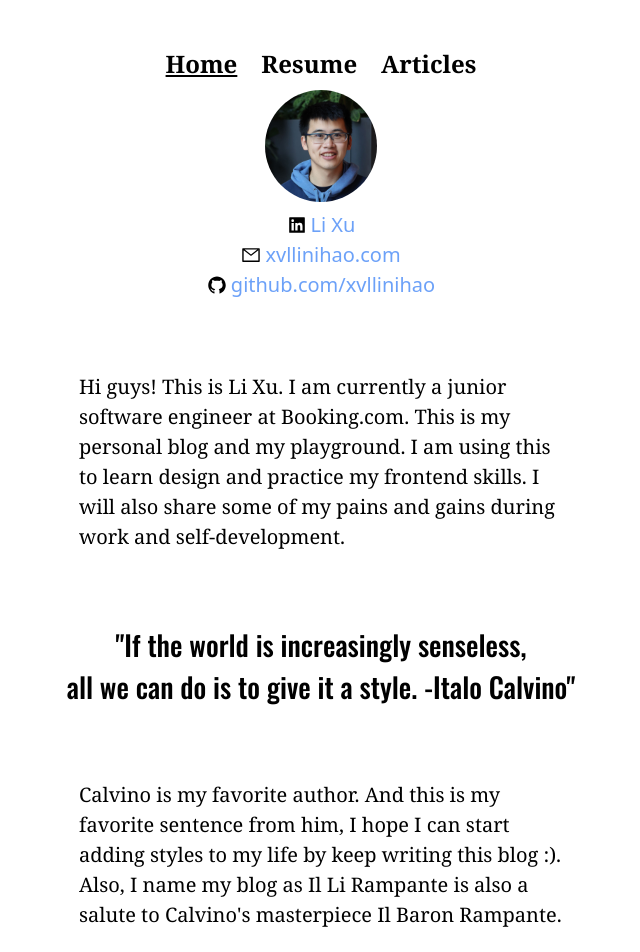
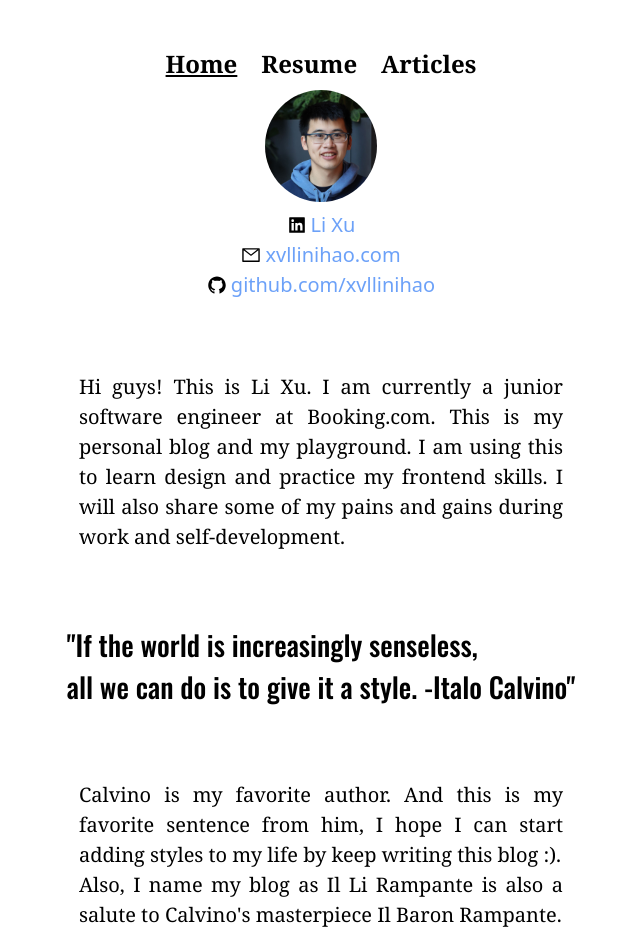
Before and after one commit to xvllinihao/xvllinihao.github.io, a Next.js app: page / in a window 1280 px wide. Shown: the top 952 px of the page, without its empty margins (319-959 px from the left). Built offline with nearby package versions, Linux system fonts and the light colour scheme.

Commit message:
change the text-align

```diff
--- a/app/page.tsx
+++ b/app/page.tsx
@@ -9,7 +9,7 @@ export default function Home() {
     <main className="min-h-fit flex flex-col gap-2">
       <div className="bg-white max-w-screen-sm mx-auto align-top">
         <div className="p-12">
-          <p className="font-serif text-left">
+          <p className="font-serif text-justify">
             Hi guys! This is Li Xu. I am currently a junior software engineer at
             Booking.com. This is my personal blog and my playground. I am using
             this to learn design and practice my frontend skills. I will also
@@ -18,7 +18,7 @@ export default function Home() {
         </div>
       </div>
       <div className="max-w-screen-sm mx-auto align-top">
-        <p className="bg-white text-center text-[28px] font-display p-4">
+        <p className="bg-white text-justify text-[28px] font-display p-4">
           "If the world is increasingly senseless,
           <br />
           all we can do is to give it a style. -Italo Calvino"
@@ -26,12 +26,12 @@ export default function Home() {
       </div>
       <div className="bg-white max-w-screen-sm mx-auto align-top">
         <div className="p-12">
-          <p className="font-serif text-left">
+          <p className="font-serif text-justify">
             Calvino is my favorite author. And this is my favorite sentence from
             him, I hope I can start adding styles to my life by keep writing
             this blog :).
           </p>
-          <p className="font-serif text-left">
+          <p className="font-serif text-justify">
             Also, I name my blog as Il Li Rampante is also a salute to Calvino's
             masterpiece Il Baron Rampante.
           </p>
```
